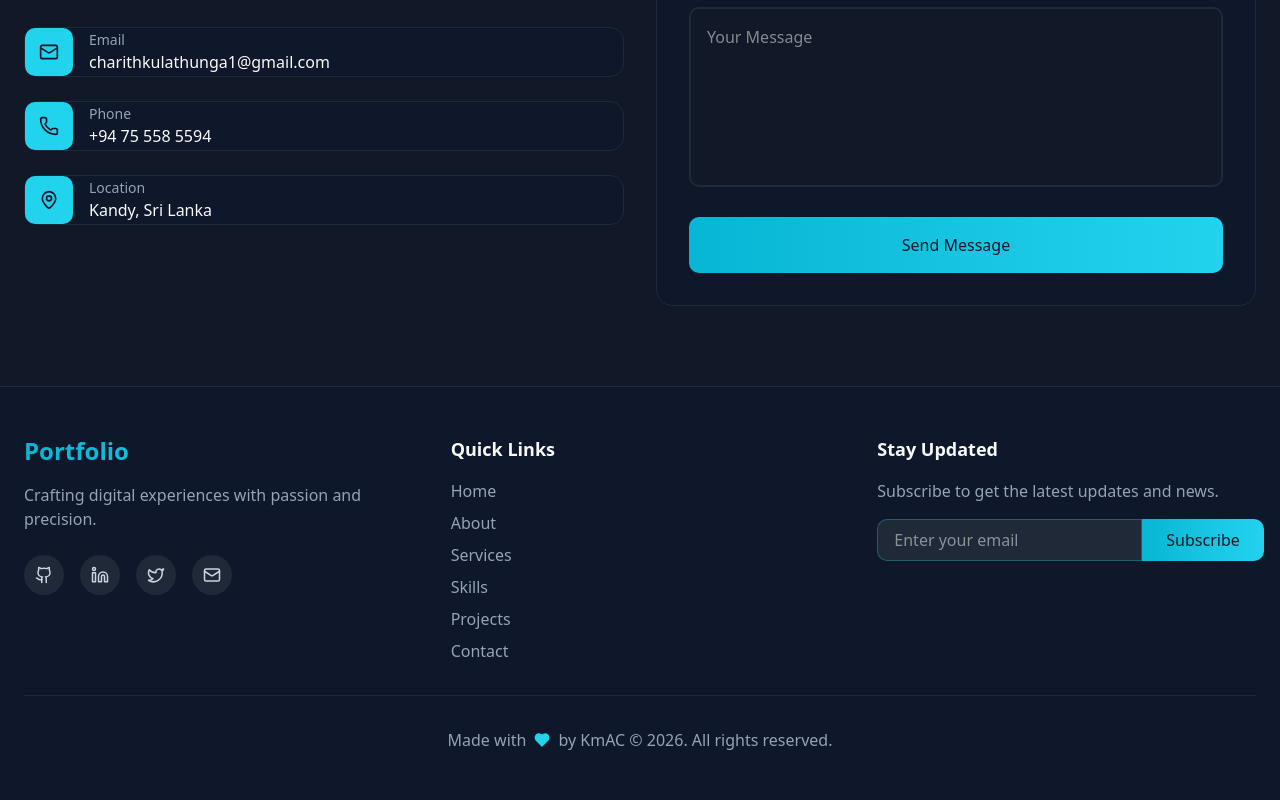
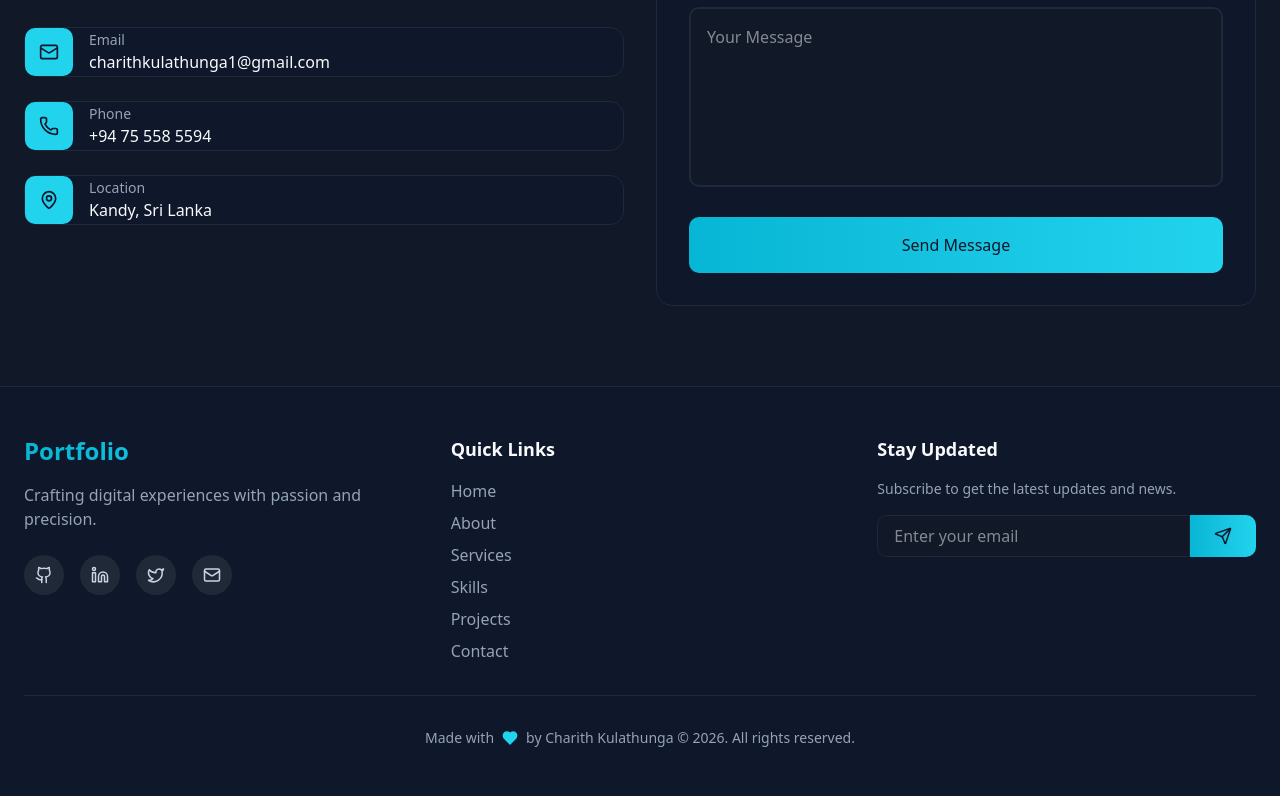
Before and after one commit to KmAC171/My_Portfolio, a React (Vite) app: page / in a window 1280 px wide. Shown: the part 6404-7204 px from the top of the page. Built offline with nearby package versions, Linux system fonts and the light colour scheme.

Commit message:
Implement newsletter subscription feature with API integration

```diff
--- a/src/components/Footer.tsx
+++ b/src/components/Footer.tsx
@@ -1,12 +1,17 @@
-import { motion } from 'motion/react';
-import { Github, Linkedin, Twitter, Mail, Heart } from 'lucide-react';
+import { useState } from 'react';
+import { motion } from 'framer-motion';
+import { Github, Linkedin, Twitter, Mail, Heart, Send, Loader2 } from 'lucide-react';
 
 export function Footer() {
+  const [email, setEmail] = useState('');
+  const [status, setStatus] = useState<'idle' | 'loading' | 'success' | 'error'>('idle');
+  const [message, setMessage] = useState('');
+
   const socialLinks = [
     { icon: Github, href: '#', label: 'GitHub' },
     { icon: Linkedin, href: '#', label: 'LinkedIn' },
     { icon: Twitter, href: '#', label: 'Twitter' },
-    { icon: Mail, href: '#', label: 'Email' },
+    { icon: Mail, href: 'mailto:charithkulathunga1@gmail.com', label: 'Email' },
   ];
 
   const quickLinks = [
@@ -18,11 +23,42 @@ export function Footer() {
     { label: 'Contact', href: '#contact' },
   ];
 
+  const handleSubscribe = async (e: React.FormEvent) => {
+    e.preventDefault();
+    if (!email) return;
+
+    setStatus('loading');
+    setMessage('');
+
+    try {
+      const res = await fetch('/api/subscribe', {
+        method: 'POST',
+        headers: { 'Content-Type': 'application/json' },
+        body: JSON.stringify({ email }),
+      });
+
+      const data = await res.json();
+
+      if (res.ok) {
+        setStatus('success');
+        setMessage("ස්තූතියි! ඔයා සාර්ථකව සම්බන්ධ වුණා.");
+        setEmail('');
+      } else {
+        setStatus('error');
+        setMessage(data.error || "අසාර්ථකයි! පසුව උත්සාහ කරන්න.");
+      }
+    } catch (err) {
+      setStatus('error');
+      setMessage("Error එකක් සිදු වුණා. පසුව උත්සාහ කරන්න.");
+    }
+  };
+
   return (
     <footer className="bg-[#0F172A] border-t border-[#1F2937] py-12 px-6">
       <div className="max-w-7xl mx-auto">
         <div className="grid md:grid-cols-3 gap-12 mb-8">
-          {/* Brand */}
+
+          {/* Brand & Socials */}
           <div>
             <motion.div
               className="text-2xl font-bold bg-gradient-to-r from-[#06B6D4] to-[#22D3EE] bg-clip-text text-transparent mb-4"
@@ -52,14 +88,14 @@ export function Footer() {
           </div>
 
           {/* Quick Links */}
-          <div>
-            <h3 className="text-lg font-bold mb-4">Quick Links</h3>
+          <div className="md:pl-10">
+            <h3 className="text-lg font-bold text-white mb-4">Quick Links</h3>
             <ul className="space-y-2">
               {quickLinks.map((link) => (
                 <li key={link.label}>
                   <motion.a
                     href={link.href}
-                    className="text-[#94A3B8] hover:text-[#22D3EE] transition-colors duration-300"
+                    className="text-[#94A3B8] hover:text-[#22D3EE] transition-colors duration-300 inline-block"
                     whileHover={{ x: 5 }}
                     onClick={(e) => {
                       e.preventDefault();
@@ -74,34 +110,56 @@ export function Footer() {
             </ul>
           </div>
 
-          {/* Newsletter */}
+          {/* Newsletter Section */}
           <div>
-            <h3 className="text-lg font-bold mb-4">Stay Updated</h3>
-            <p className="text-[#94A3B8] mb-4">
+            <h3 className="text-lg font-bold text-white mb-4">Stay Updated</h3>
+            <p className="text-[#94A3B8] mb-4 text-sm">
               Subscribe to get the latest updates and news.
             </p>
+            <form onSubmit={handleSubscribe} className="space-y-3">
               <div className="flex">
                 <input
                   type="email"
+                  value={email}
+                  onChange={(e) => setEmail(e.target.value)}
                   placeholder="Enter your email"
-                className="flex-1 px-4 py-2 bg-[#1F2937] border border-[#22D3EE]/30 rounded-l-lg outline-none focus:border-[#22D3EE] transition-colors duration-300"
+                  required
+                  className="flex-1 px-4 py-2 bg-[#111827] border border-[#1F2937] rounded-l-lg outline-none focus:border-[#22D3EE] text-white transition-all duration-300"
                 />
                 <motion.button
-                className="px-6 py-2 bg-gradient-to-r from-[#06B6D4] to-[#22D3EE] text-[#0F172A] font-medium rounded-r-lg"
+                  type="submit"
+                  disabled={status === 'loading'}
+                  className="px-6 py-2 bg-gradient-to-r from-[#06B6D4] to-[#22D3EE] text-[#0F172A] font-bold rounded-r-lg disabled:opacity-50"
                   whileHover={{
                     boxShadow: '0 0 20px rgba(34, 211, 238, 0.5)',
                   }}
                   whileTap={{ scale: 0.95 }}
                 >
-                Subscribe
+                  {status === 'loading' ? (
+                    <Loader2 size={18} className="animate-spin" />
+                  ) : (
+                    <Send size={18} />
+                  )}
                 </motion.button>
               </div>
+
+              {/* Status Message */}
+              {message && (
+                <motion.p
+                  initial={{ opacity: 0, y: -10 }}
+                  animate={{ opacity: 1, y: 0 }}
+                  className={`text-xs ${status === 'success' ? 'text-cyan-400' : 'text-red-400'}`}
+                >
+                  {message}
+                </motion.p>
+              )}
+            </form>
           </div>
         </div>
 
         {/* Bottom Bar */}
         <div className="pt-8 border-t border-[#1F2937] text-center">
-          <p className="text-[#94A3B8] flex items-center justify-center space-x-2">
+          <p className="text-[#94A3B8] flex items-center justify-center space-x-2 text-sm">
             <span>Made with</span>
             <motion.span
               animate={{
@@ -114,7 +172,7 @@ export function Footer() {
             >
               <Heart className="text-[#22D3EE]" size={16} fill="currentColor" />
             </motion.span>
-            <span>by KmAC © 2026. All rights reserved.</span>
+            <span>by Charith Kulathunga © {new Date().getFullYear()}. All rights reserved.</span>
           </p>
         </div>
       </div>
```
Also changed, not shown: api/subscribe.js (added, +35 -0 lines). Lines whose indentation alone changed are shown as unchanged.
